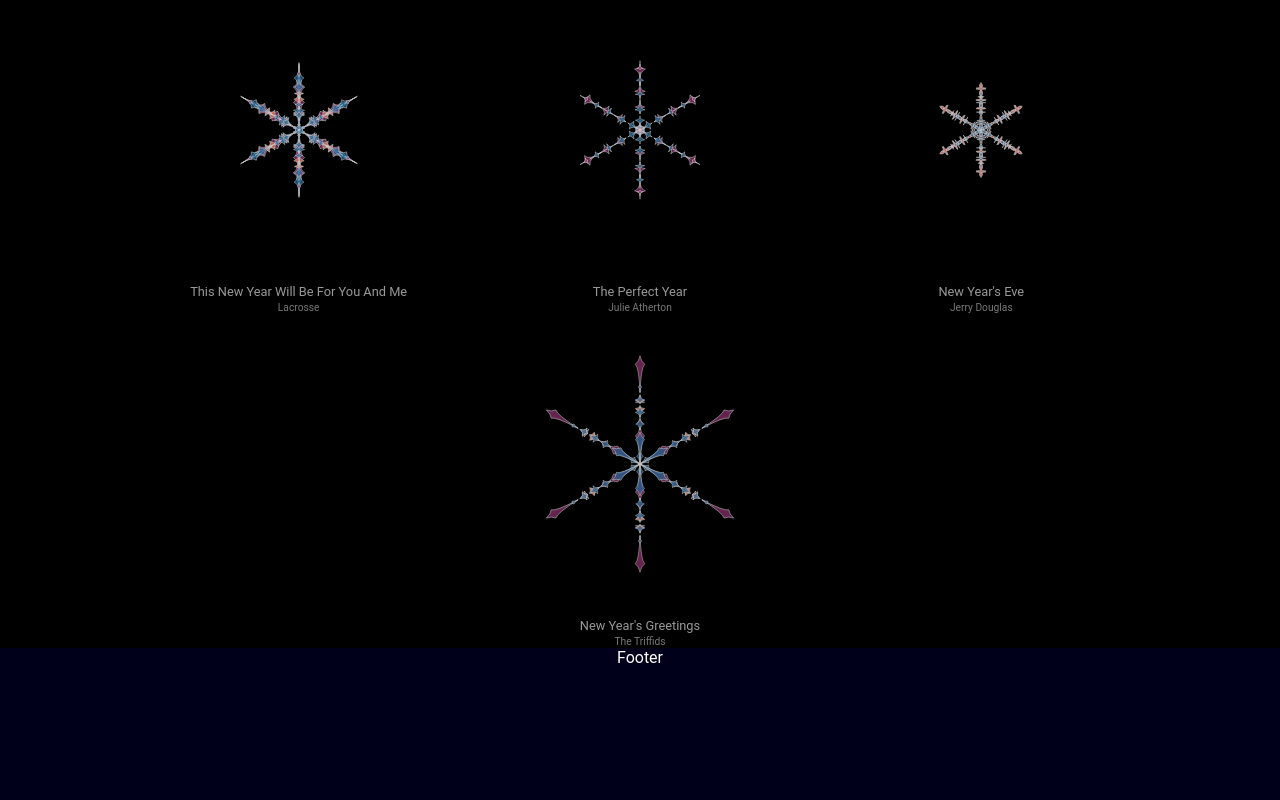
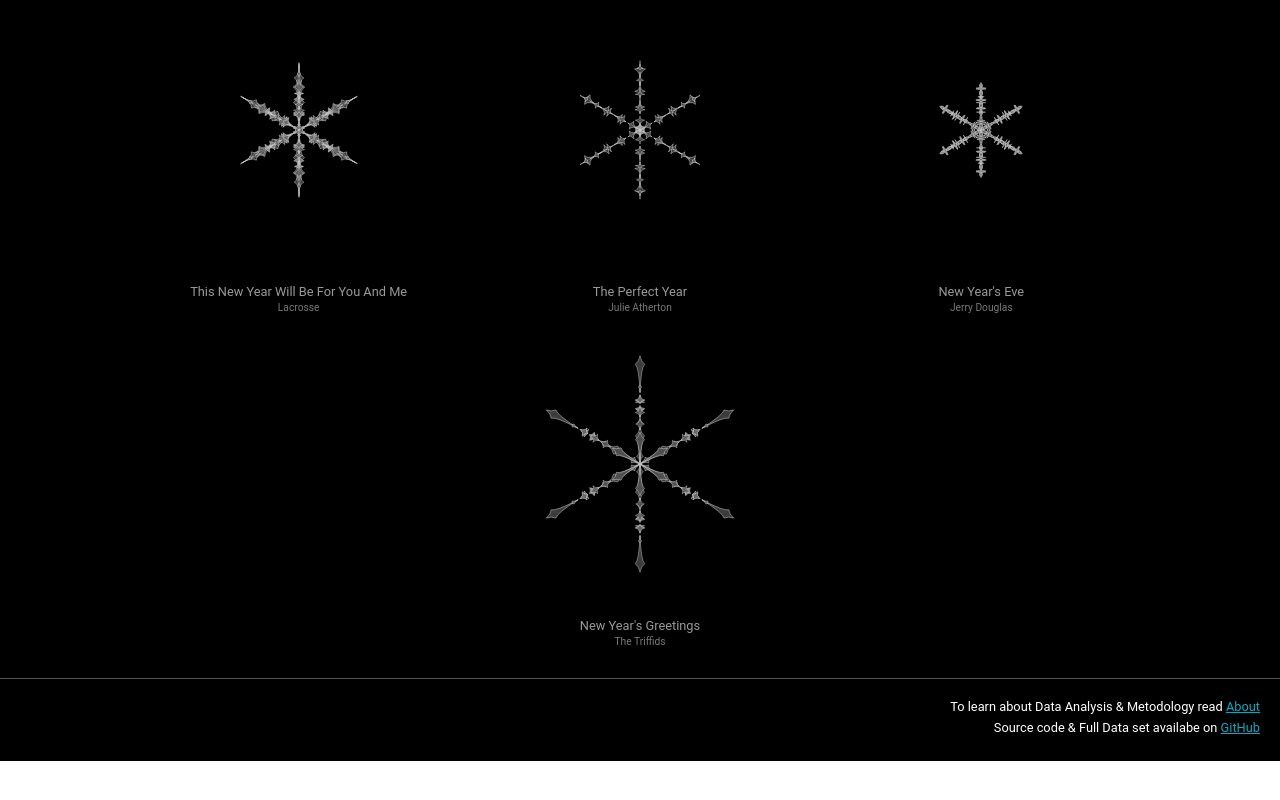
Before and after one commit to maryzam/snowflake-songs, a React (Create React App) app in the folder snowflake-songs-app/: page /#/ in a window 1280 px wide. Shown: the part 2835-3635 px from the top of the page. After the commit the page ends 3596 px from the top, so only its background shows below. Built offline with nearby package versions, Linux system fonts and the light colour scheme.

Commit message:
Implement Footer

```diff
--- a/snowflake-songs-app/src/App.css
+++ b/snowflake-songs-app/src/App.css
@@ -3,12 +3,3 @@
   background-color: #000000;
   color: white;
 }
-
-footer {
-  background-color: #00001a;
-  min-height: 200px;
-}
-
-circle {
-  fill: white;
-}
--- a/snowflake-songs-app/src/App.js
+++ b/snowflake-songs-app/src/App.js
@@ -4,6 +4,7 @@ import './style/social-share.css';
 import './style/layout.css';
 import './style/snowflake.css';
 import './style/header.css';
+import './style/footer.css';
 import './style/single-song.css';
 
 import Header from "./components/Header/Header";
--- a/snowflake-songs-app/src/components/Footer.js
+++ b/snowflake-songs-app/src/components/Footer.js
@@ -1,11 +1,11 @@
 import React from 'react';
+import { Link } from 'react-router-dom';
 
 const Footer = () => (
     <footer>
-      <div className="wrapper-width">
-        <p>Footer</p>
-      </div>
+      	<p>To learn about Data Analysis & Metodology read <Link to="/About">About</Link></p>
+        <p>Source code & Full Data set availabe on <a href="http://github.com/maryzam/snowflake-songs/" target="_blank">GitHub</a></p>
     </footer>
-	);
+);
 
 export default Footer;
--- /dev/null
+++ b/snowflake-songs-app/src/style/footer.css
@@ -0,0 +1,15 @@
+footer {
+	background: black;
+	padding: 20px;
+	border-top: 0.5px solid #555;
+}
+
+footer p {
+	text-align: right;
+	padding-bottom: 0.5em;
+	font-size: 0.8em;
+}
+
+footer a {
+	color: #05ABC3;
+}
--- a/snowflake-songs-app/src/style/layout.css
+++ b/snowflake-songs-app/src/style/layout.css
@@ -8,6 +8,7 @@ main {
   flex: 1;
   min-width: 480px;
   width: 100%;
+  padding-bottom: 30px;
 }
 
 .wrapper-width, main {
--- a/snowflake-songs-app/src/style/snowflake.css
+++ b/snowflake-songs-app/src/style/snowflake.css
@@ -22,5 +22,5 @@
 	stroke: #cbcbcb;
 	stroke-width: 0.5px;
 	fill-opacity: 0.7;
-	mix-blend-mode: "lighten";
+	mix-blend-mode: luminosity;
 }
```
